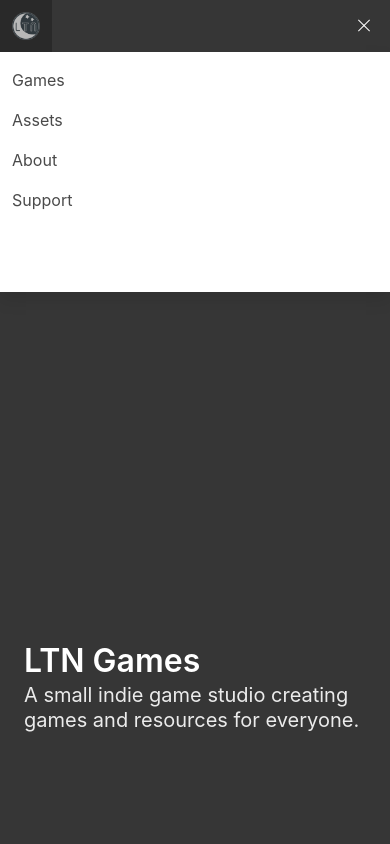
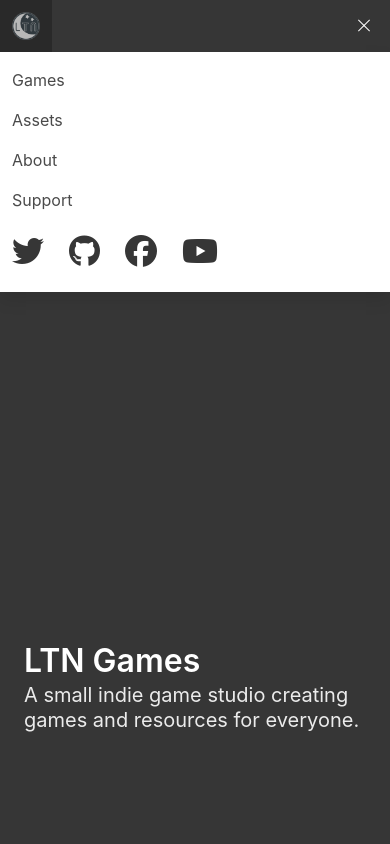
Before and after one commit to ltngames/ltngames.github.io, an Eleventy site: page src/index.html in a window 390 px wide. Both pictures are taken after a click on the button 364 px from the left and 26 px from the top of the page. Shown: the top 844 px of the page. Built offline with nearby package versions, Linux system fonts and the light colour scheme; Eleventy itself is replaced by a stand-in of ours; files that its build step writes are made by us from their sources; what cheerio would draw is missing.

Commit message:
fix socials color on navbar in mobile

```diff
--- a/src/assets/css/style.css
+++ b/src/assets/css/style.css
@@ -26,6 +26,12 @@
   /* Add a color transition */
 }
 
+@media (max-width: 1024px) {
+  .socials a {
+    color: #363636;
+  }
+}
+
 .socials a:hover {
   color: #cd7ce6c9;
   transform: scale(1.2);
```
